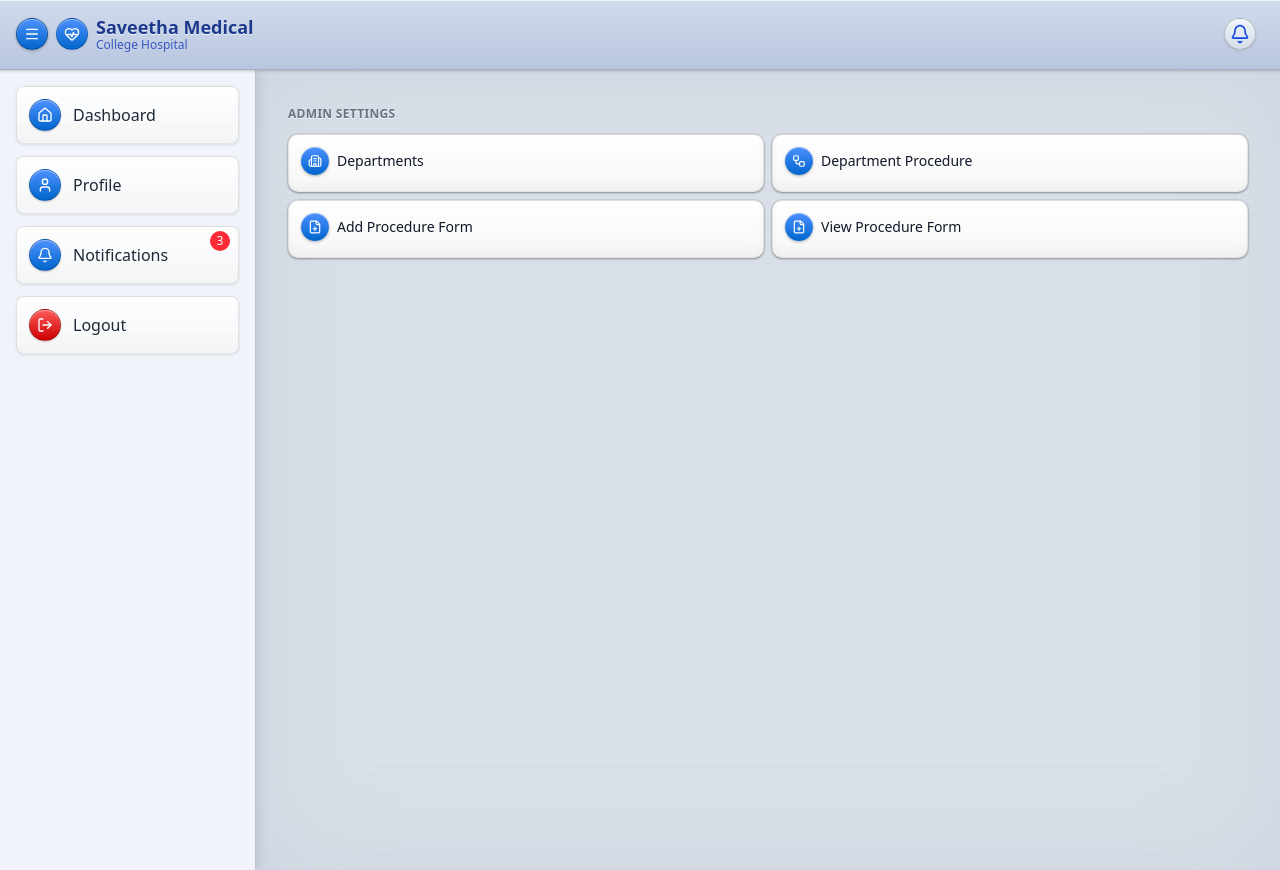
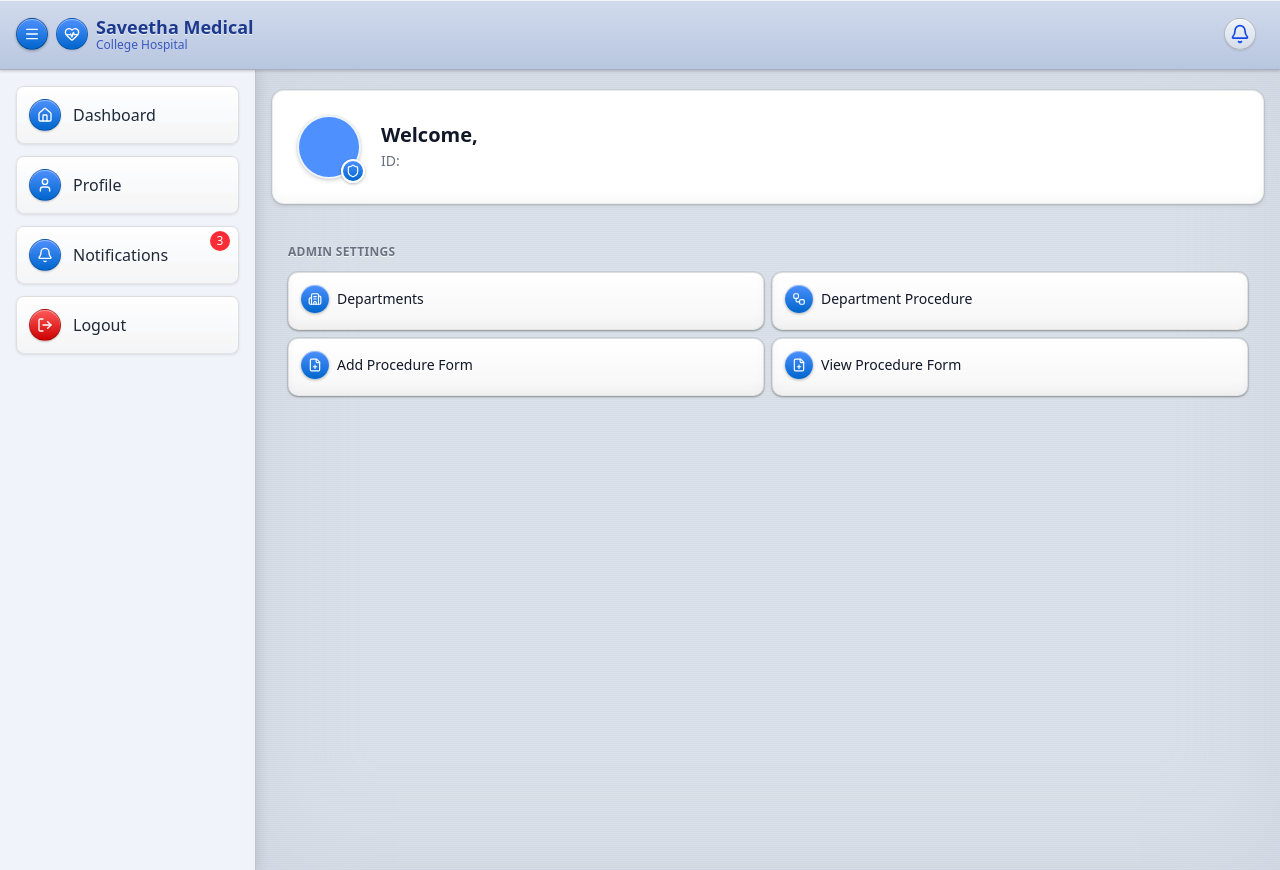
Before and after one commit to Mukunthan-A-R/simats-medical-client, a React (Vite) app: page /admin/dashboard/1 in a window 1280 px wide. Built offline with nearby package versions, Linux system fonts and the light colour scheme.

Commit message:
new admin profile card and data fetches

```diff
--- /dev/null
+++ b/src/components/admin/dashboard/AdminProfileCard.jsx
@@ -0,0 +1,66 @@
+import React from "react";
+import { UserCheckIcon, ShieldIcon, ChartBarIcon } from "lucide-react";
+
+export default function AdminProfileCard({ userData, setMetricsTab }) {
+  return (
+    <div>
+      {/* Admin Profile Card */}
+      <div
+        className="overflow-hidden mb-6 cursor-pointer transform transition-transform duration-200 hover:scale-[1.01]"
+        style={{
+          backgroundColor: "white",
+          borderRadius: "12px",
+          boxShadow:
+            "0 2px 5px rgba(0,0,0,0.08), 0 1px 2px rgba(0,0,0,0.12), 0 0 0 1px rgba(0,0,0,0.04), inset 0 -5px 10px rgba(0,0,0,0.03)",
+          border: "1px solid rgba(0,0,0,0.08)",
+        }}
+      >
+        <div className="p-6 flex items-center">
+          {/* Avatar */}
+          <div className="relative mr-5">
+            <div
+              className="h-16 w-16 rounded-full overflow-hidden flex items-center justify-center text-white text-xl font-bold"
+              style={{
+                backgroundColor: "#4d90fe",
+                border: "2px solid rgba(255,255,255,0.9)",
+                boxShadow:
+                  "0 2px 4px rgba(0,0,0,0.15), 0 0 0 1px rgba(0,0,0,0.04)",
+              }}
+            >
+              {userData?.name?.charAt(0)}
+            </div>
+
+            {/* Admin Role Indicator */}
+            <div
+              className="absolute -bottom-1 -right-1 h-6 w-6 rounded-full flex items-center justify-center"
+              style={{
+                background: "linear-gradient(to bottom, #4d90fe, #0066cc)",
+                border: "2px solid white",
+                boxShadow: "0 1px 3px rgba(0,0,0,0.3)",
+              }}
+              title="Admin"
+            >
+              <ShieldIcon size={14} className="text-white" />
+            </div>
+          </div>
+
+          {/* Admin Info */}
+          <div className="flex-1 min-w-0">
+            <h2
+              className="text-xl font-semibold text-gray-900 truncate"
+              style={{ textShadow: "0 1px 0 rgba(255,255,255,0.5)" }}
+            >
+              Welcome, {userData?.name}
+            </h2>
+            <p className="text-sm text-gray-500 mt-0.5">
+              ID: {userData?.user_id}
+            </p>
+            <p className="text-sm text-gray-500 mt-0.5">{userData?.email}</p>
+            <p className="text-sm text-gray-500 mt-0.5">{userData?.phone_no}</p>
+            <p className="text-sm text-gray-500 mt-0.5">{userData?.address}</p>
+          </div>
+        </div>
+      </div>
+    </div>
+  );
+}
--- a/src/pages/admin/AdminDashboard.jsx
+++ b/src/pages/admin/AdminDashboard.jsx
@@ -1,15 +1,18 @@
 import { useParams } from "react-router-dom";
 import { userData } from "../../context/userAtom";
-import { useRecoilValue } from "recoil";
+import { useRecoilState, useRecoilValue } from "recoil";
 import AdminDashboardServices from "../../components/admin/AdminDashboardServices";
 import PatientDashboardServices from "../../components/patient/dashboard/PatientDashboardServices";
+import AdminProfileCard from "../../components/admin/dashboard/AdminProfileCard";
 
 const AdminDashboard = () => {
   const userDataVal = useRecoilValue(userData);
+  // const [userDataVal, setUserDataVal] = useRecoilState(userData);
   const { adminId } = useParams();
 
   return (
     <div className="min-h-screen px-2 sm:px-4 py-2 sm:py-5 max-w-6xl mx-auto">
+      <AdminProfileCard userData={userDataVal} />
       <AdminDashboardServices adminId={adminId} />
       {/* <PatientDashboardServices
         onNavigate={(path) => console.log("Navigate to:", path)}
```
